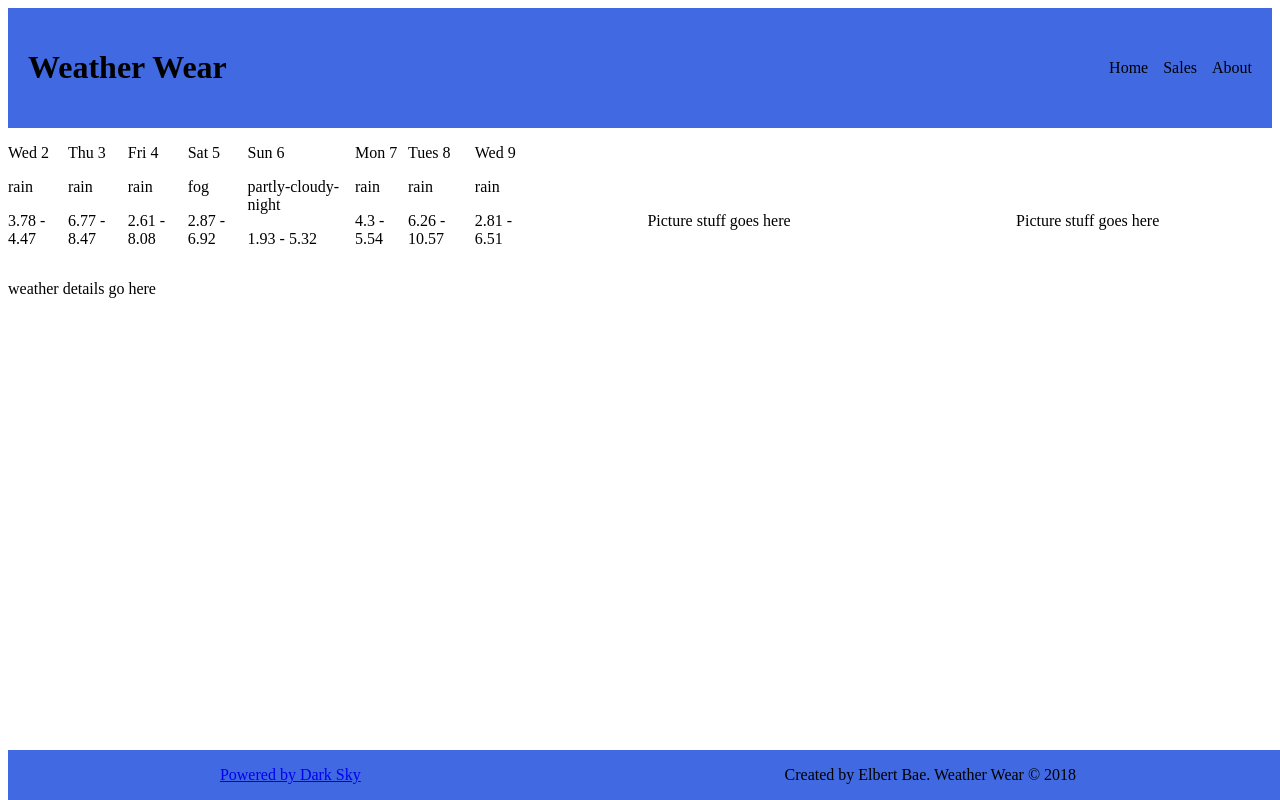
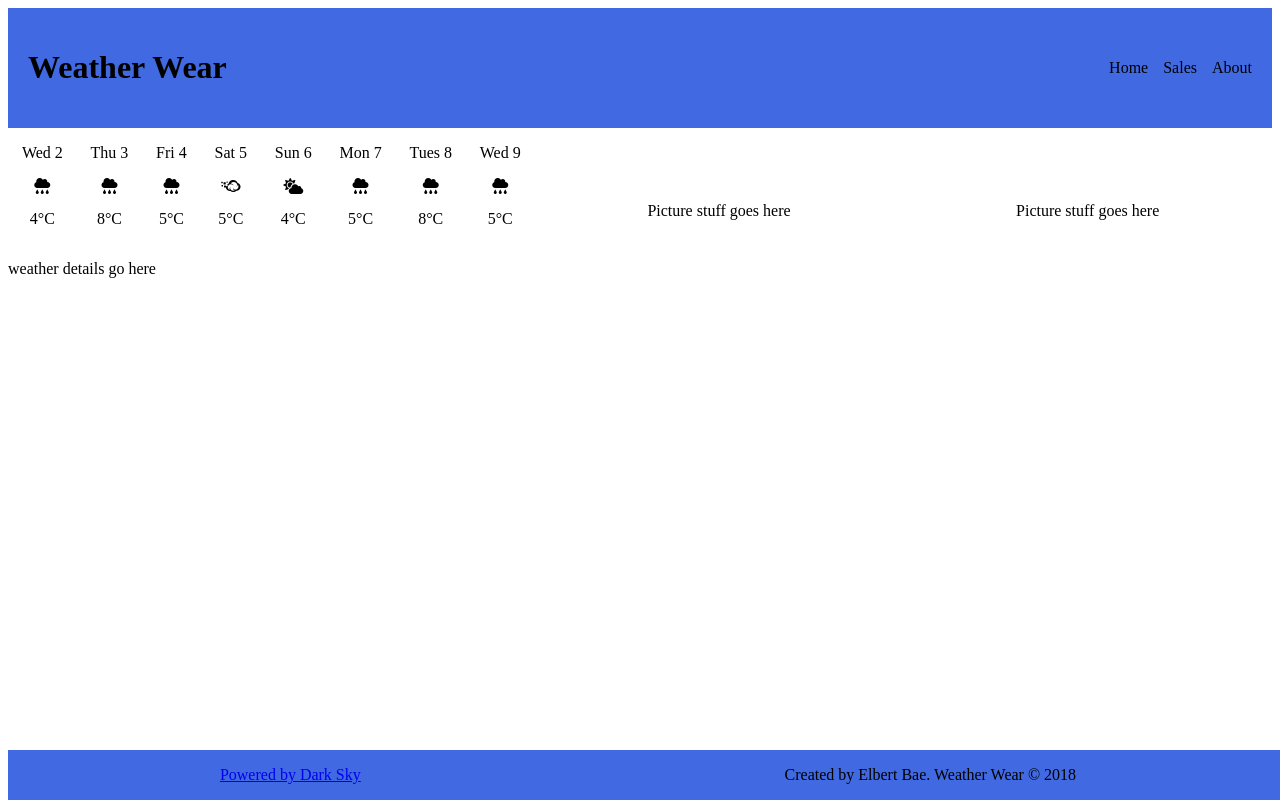
Before and after one commit to bert-bae/weather-report, a React (Create React App) app: page / in a window 1280 px wide. Built offline with nearby package versions, Linux system fonts and the light colour scheme.

Commit message:
basic framework for 7 day forecast preview set

```diff
--- a/src/components/main/Details.jsx
+++ b/src/components/main/Details.jsx
@@ -5,11 +5,27 @@ import DetailStyles from '../../styles/DetailStyles';
 import Forecast from './details/Forecast';
 import CurrentDetails from './details/CurrentDetails';
 
+import {data} from '../../TempData';
+
 export default class Details extends Component {
+  constructor(props) {
+    super(props);
+    this.state = {
+      focus: null,
+      forecast: [],
+    }
+  }
+  componentDidMount() {
+    this.setState({
+      focus: data.daily.data[0],
+      forecast: data.daily.data,
+    })
+  }
+
   render() {
     return (
       <div className="weather-details-container" style={DetailStyles.detailContainer}>
-        <Forecast/>
+        <Forecast data={this.state.forecast}/>
         <CurrentDetails/>
       </div>
     )
--- a/src/components/main/details/Forecast.jsx
+++ b/src/components/main/details/Forecast.jsx
@@ -2,44 +2,11 @@ import React, {Component} from 'react';
 
 import DetailStyles from '../../../styles/DetailStyles';
 
-import {data} from '../../../TempData';
-
 export default class Forecast extends Component {
-  constructor(props) {
-    super(props);
-    this.state = {
-      focus: null,
-      forecast: [],
-    }
-    this.getCoreDataset = this.getCoreDataset.bind(this);
-  }
-
-  getCoreDataset = (set) => {
-    const weekdays = ['Sunday', 'Monday', 'Tuesday', 'Wednesday', 'Thursday', 'Friday', 'Saturday'];
-    const months = ['Jan', 'Feb', 'Mar', 'Apr', 'May', 'Jun', 'Jul', 'Aug', 'Sep', 'Oct', 'Nov', 'Dec'];
-    const forecastData = set.daily.data;
-    forecastData.forEach((day) => {
-      let date = new Date(day.time * 1000);
-      let dayOfWeek = weekdays[date.getDay()];
-      let dayOfMonth = date.getDate();
-      let monthOfYear = months[date.getMonth()];
-      let year = date.getFullYear();
-      set.time = [date, dayOfWeek, monthOfYear, dayOfMonth, year];
-    })
-  }
-
-  componentDidMount() {
-    this.getCoreDataset(data);
-    this.setState({
-      focus: data.daily.data[0],
-      forecast: data.daily.data,
-    })
-  }
-
   render() {
     const weekdays = ['Sun', 'Mon', 'Tues', 'Wed', 'Thu', 'Fri', 'Sat'];
     const months = ['Jan', 'Feb', 'Mar', 'Apr', 'May', 'Jun', 'Jul', 'Aug', 'Sep', 'Oct', 'Nov', 'Dec'];
-    const renderForecast = this.state.forecast.map((day) => {
+    const renderForecast = this.props.data.map((day) => {
       let date = new Date(day.time * 1000);
       let dayOfWeek = weekdays[date.getDay()];
       let dayOfMonth = date.getDate();
@@ -47,11 +14,39 @@ export default class Forecast extends Component {
       let year = date.getFullYear();
       day.time = [date, dayOfWeek, monthOfYear, dayOfMonth, year];
       let timeString = `${day.time[1]} ${day.time[3]}`;
+      let temperatureAvg = Math.round((day.temperatureLow + day.temperatureHigh) / 2);
+      let icon;
+      switch (day.icon) {
+        case "rain":
+          icon = <i class="fas fa-cloud-rain"></i>;
+          break;
+        case "fog":
+          icon = <i class="fab fa-cloudversify"></i>;
+          break;
+        case "partly-cloudy-day":
+          icon = <i class="fas fa-cloud-sun"></i>;
+          break;
+        case "partly-cloudy-night":
+          icon = <i class="fas fa-cloud-sun"></i>;
+          break;
+        case "snow":
+          icon = <i class="far fa-snowflake"></i>;
+          break;
+        case "clear":
+          icon = <i class="far fa-sun"></i>;
+          break;
+        case "windy":
+          icon = <i class="fas fa-wind"></i>;
+          break;
+        default:
+          icon = <i class="far fa-sun"></i>;
+          break;
+      };
       return (
-        <div>
+        <div style={DetailStyles.weekdayContainer}>
           <p>{timeString}</p>
-          <p>{day.icon}</p>
-          <p>{day.temperatureLow} - {day.temperatureHigh}</p>
+          {icon}
+          <p>{temperatureAvg}°C</p>
         </div>
       )
     })
--- a/src/styles/DetailStyles.js
+++ b/src/styles/DetailStyles.js
@@ -9,5 +9,11 @@ export default {
     display: 'flex',
     flexDirection: 'row',
     justifyContent: 'space-around',
+  },
+  weekdayContainer: {
+    display: 'flex',
+    justifyContent: 'center',
+    alignItems: 'center',
+    flexDirection: 'column',
   }
 }
```
